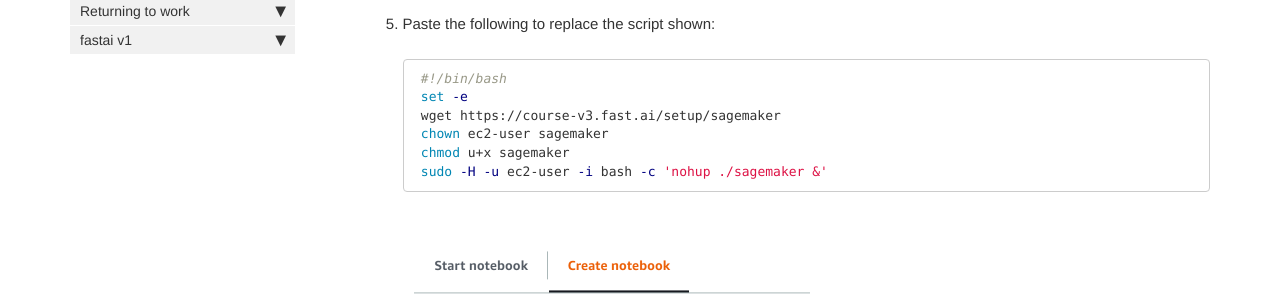
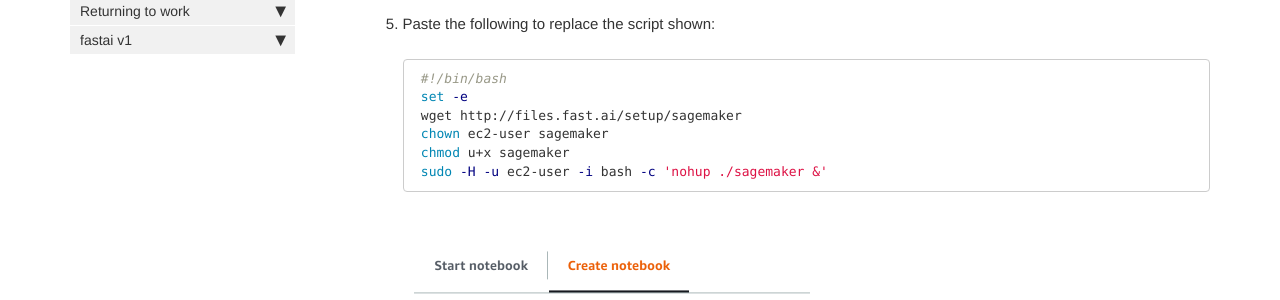
Before and after one commit to tamersalama/course-v3, a Jekyll site: the page built from docs/start_sagemaker.md, in a window 1280 px wide and 900 px high, scrolled down 1713 px. Shown: the part 152-452 px from the top of the window. Built offline with Jekyll 4.4.1, drawn with Linux system fonts in a browser that asks for light colours; nearby versions of some CDN libraries; comment, search, counter and statistics services are not loaded; some of the changed lines change nothing that is shown.

Commit message:
Change link

````diff
--- a/docs/start_sagemaker.md
+++ b/docs/start_sagemaker.md
@@ -47,7 +47,7 @@ The instance we suggest, p2.xlarge, is $1.26 an hour. The hourly rate is depende
     ```bash
     #!/bin/bash
     set -e
-    wget https://course-v3.fast.ai/setup/sagemaker
+    wget http://files.fast.ai/setup/sagemaker
     chown ec2-user sagemaker
     chmod u+x sagemaker
     sudo -H -u ec2-user -i bash -c 'nohup ./sagemaker &'
````
